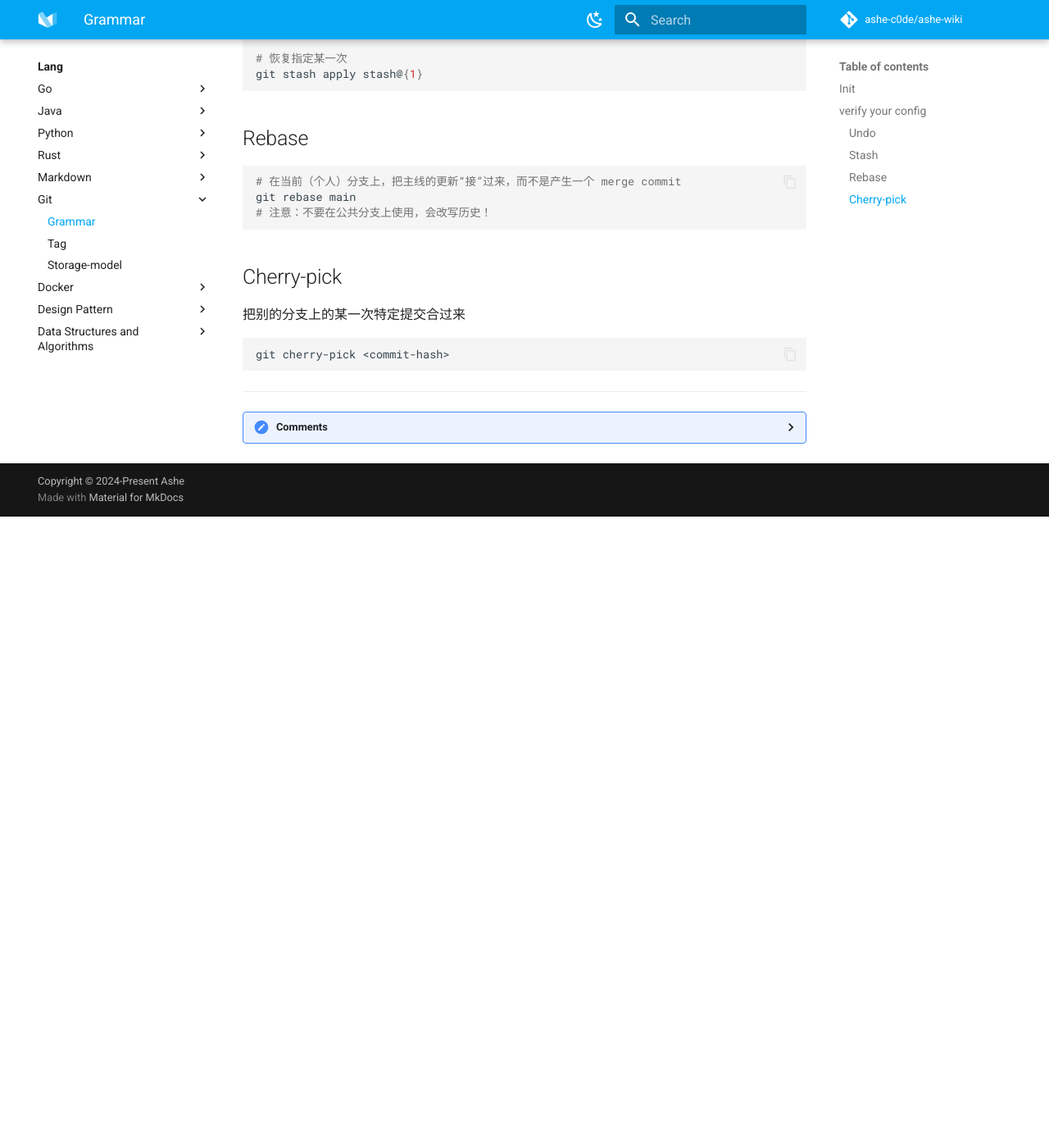
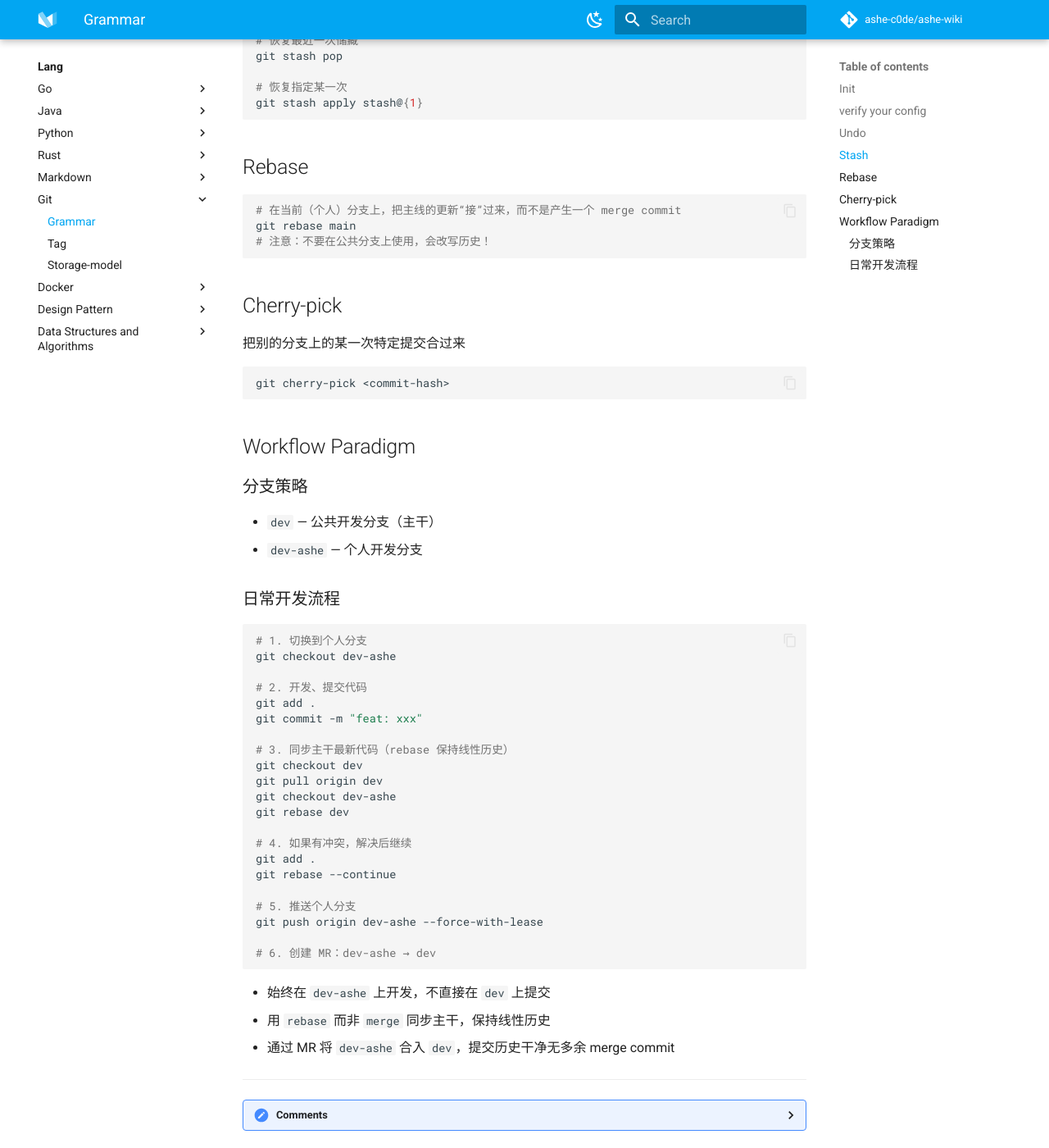
Before and after one commit to ashe-c0de/ashe-wiki, an MkDocs documentation site: the page built from docs/lang/git/grammar.md, in a window 1280 px wide and 1400 px high, scrolled down 1726 px. Shown: the whole window at 82% size. Built offline with MkDocs 1.6.1 and Material for MkDocs 9.7.7, drawn with Linux system fonts in a browser that asks for light colours; comment, search, counter and statistics services are not loaded; old or Windows-style settings are respelled for this version of MkDocs; before the commit the page ends 2356 px from its top, so only the background shows below that.

Commit message:
Update grammar.md

````diff
--- a/docs/lang/git/grammar.md
+++ b/docs/lang/git/grammar.md
@@ -19,7 +19,7 @@ git config --global alias.last "log -1 HEAD"
 - git cm fix xxx 代替 git commit -m 'fix xxx'
 ```
 
-# verify your config
+## verify your config
 git config --list
 
 ## Undo
@@ -86,3 +86,39 @@ git rebase main
 ```bash
 git cherry-pick <commit-hash>
 ```
+
+## Workflow Paradigm
+
+### 分支策略
+- `dev` — 公共开发分支（主干）
+- `dev-ashe` — 个人开发分支
+
+### 日常开发流程
+
+```bash
+# 1. 切换到个人分支
+git checkout dev-ashe
+
+# 2. 开发、提交代码
+git add .
+git commit -m "feat: xxx"
+
+# 3. 同步主干最新代码（rebase 保持线性历史）
+git checkout dev
+git pull origin dev
+git checkout dev-ashe
+git rebase dev
+
+# 4. 如果有冲突，解决后继续
+git add .
+git rebase --continue
+
+# 5. 推送个人分支
+git push origin dev-ashe --force-with-lease
+
+# 6. 创建 MR：dev-ashe → dev
+```
+
+- 始终在 `dev-ashe` 上开发，不直接在 `dev` 上提交
+- 用 `rebase` 而非 `merge` 同步主干，保持线性历史
+- 通过 MR 将 `dev-ashe` 合入 `dev`，提交历史干净无多余 merge commit
````
